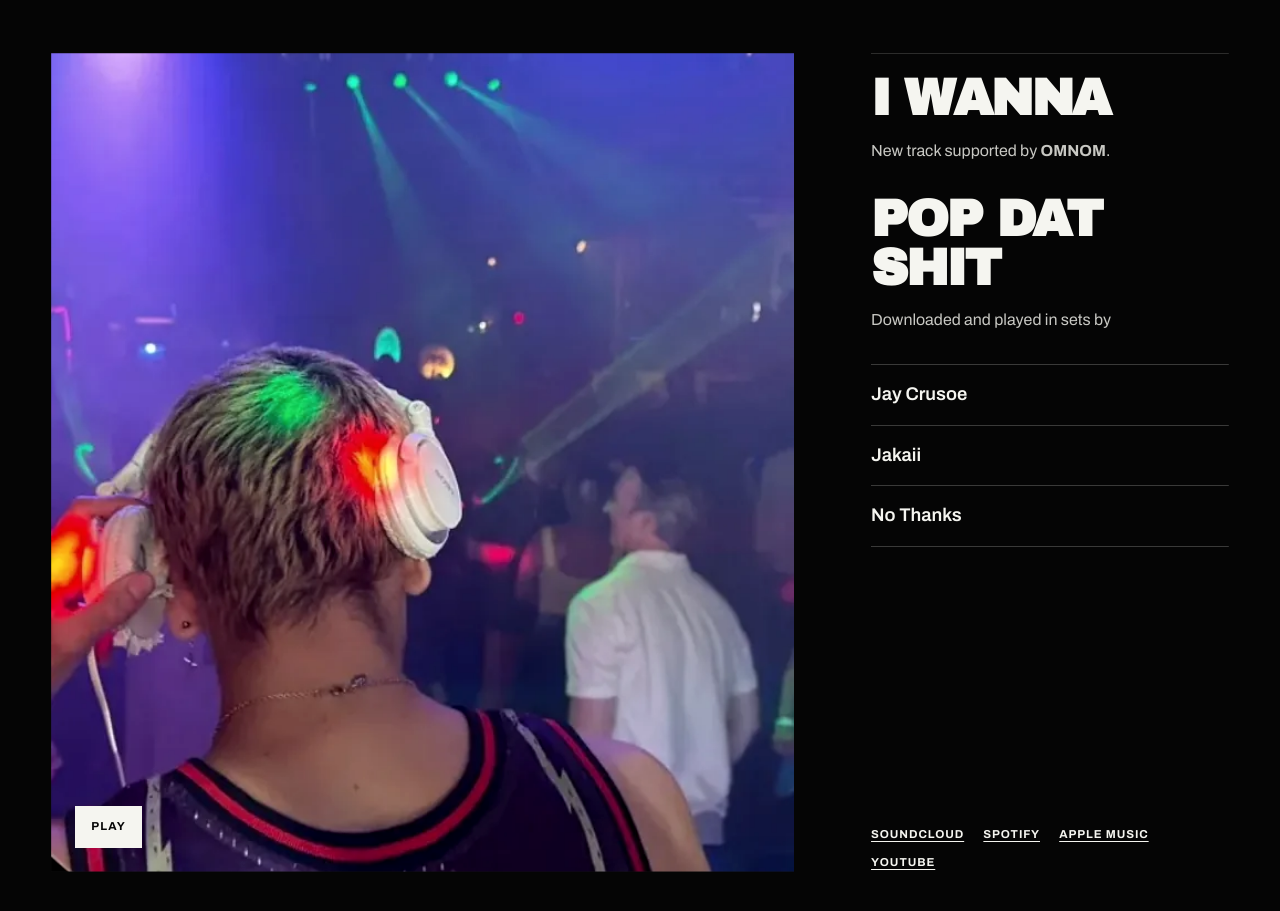
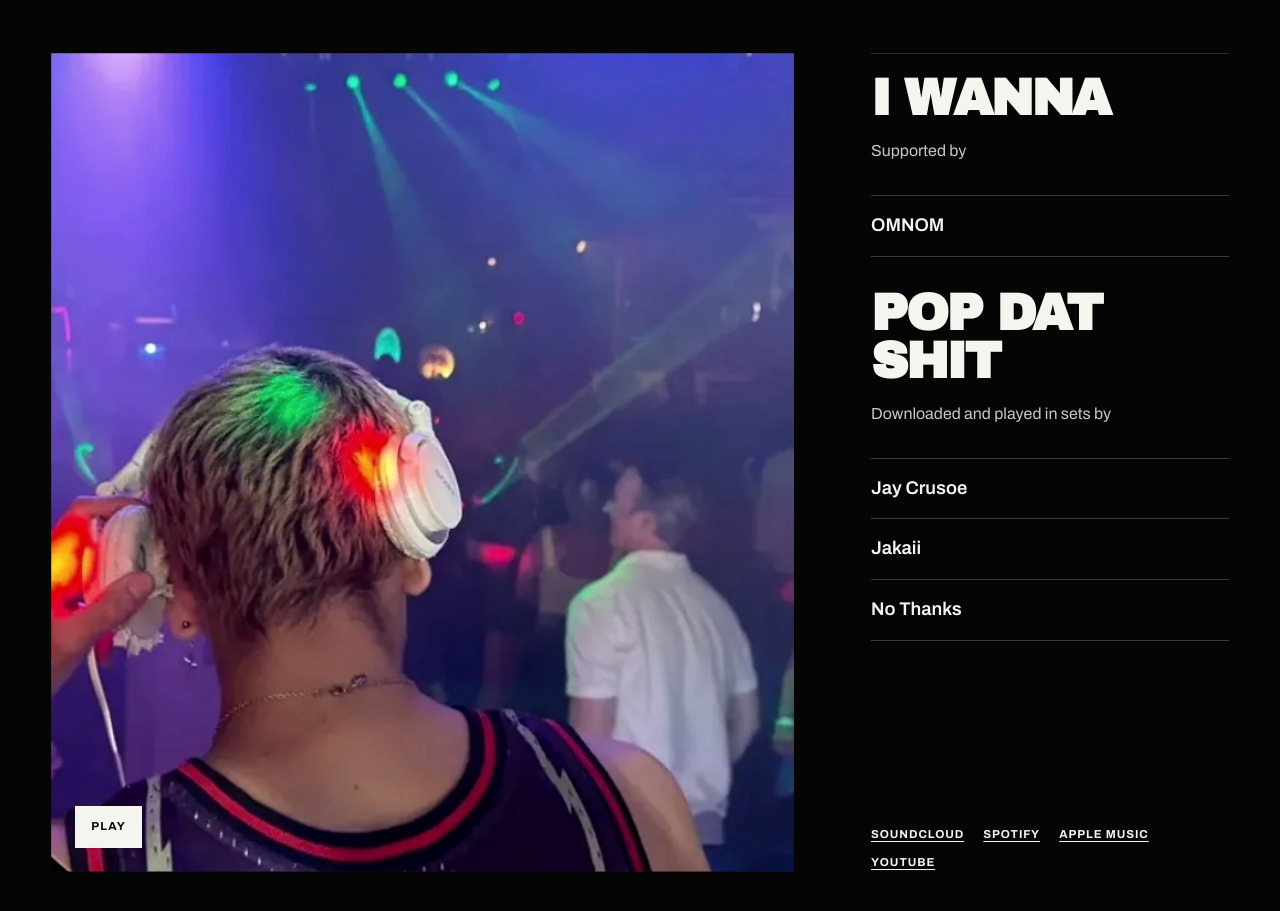
Before and after one commit to 23babyjah/babyjah-epk, a plain HTML site: page index.html in a window 1280 px wide. Shown: the part 1340-2251 px from the top of the page. Drawn offline with Linux system fonts and the light colour scheme.

Commit message:
Match OMNOM credit to existing supporter styling

```diff
--- a/index.html
+++ b/index.html
@@ -89,7 +89,10 @@
         </a>
         <div class="track-proof">
           <h3>I WANNA</h3>
-          <p>New track supported by <strong>OMNOM</strong>.</p>
+          <p>Supported by</p>
+          <ul style="margin-bottom:2rem">
+            <li>OMNOM</li>
+          </ul>
           <h3>POP DAT SHIT</h3>
           <p>Downloaded and played in sets by</p>
           <ul>
```
